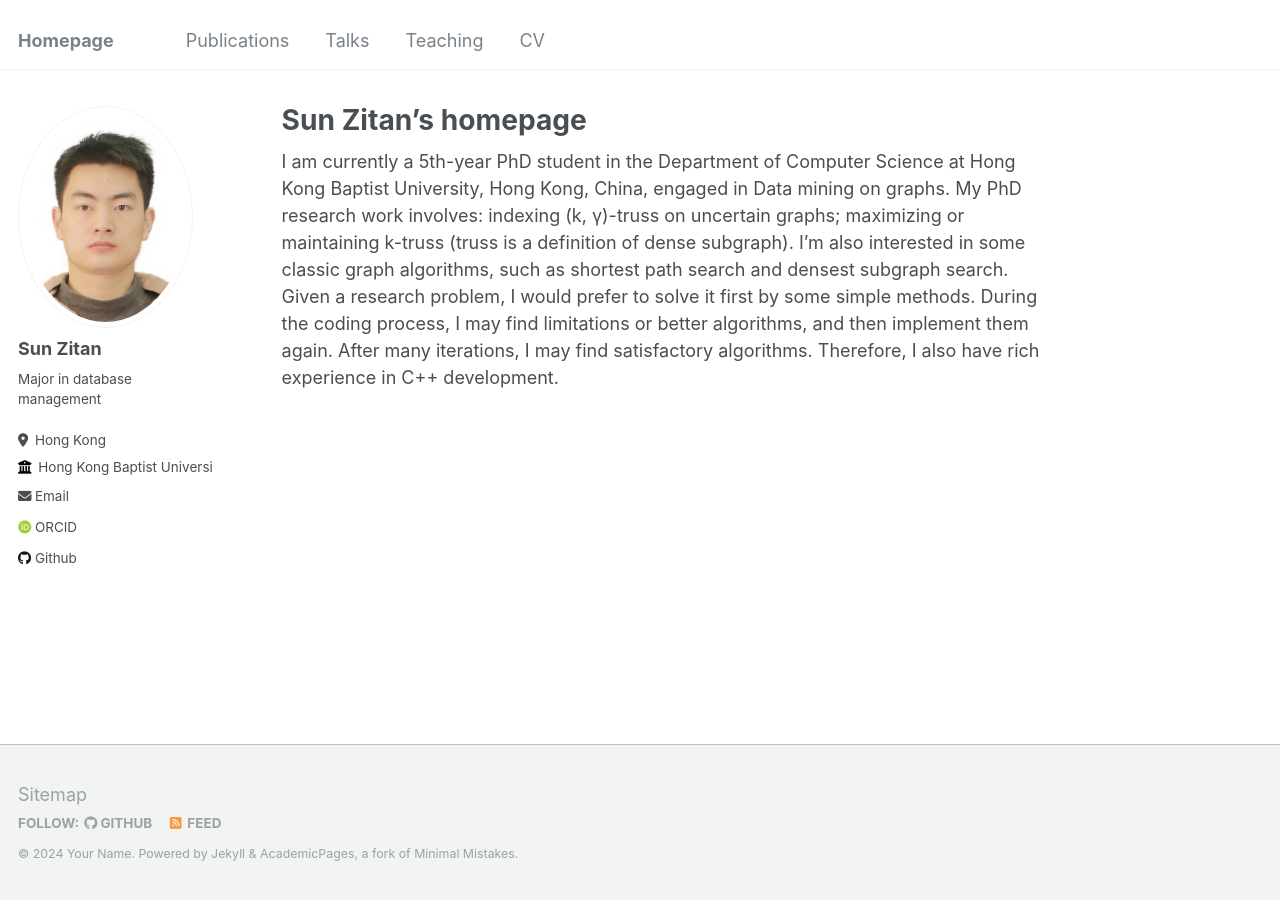
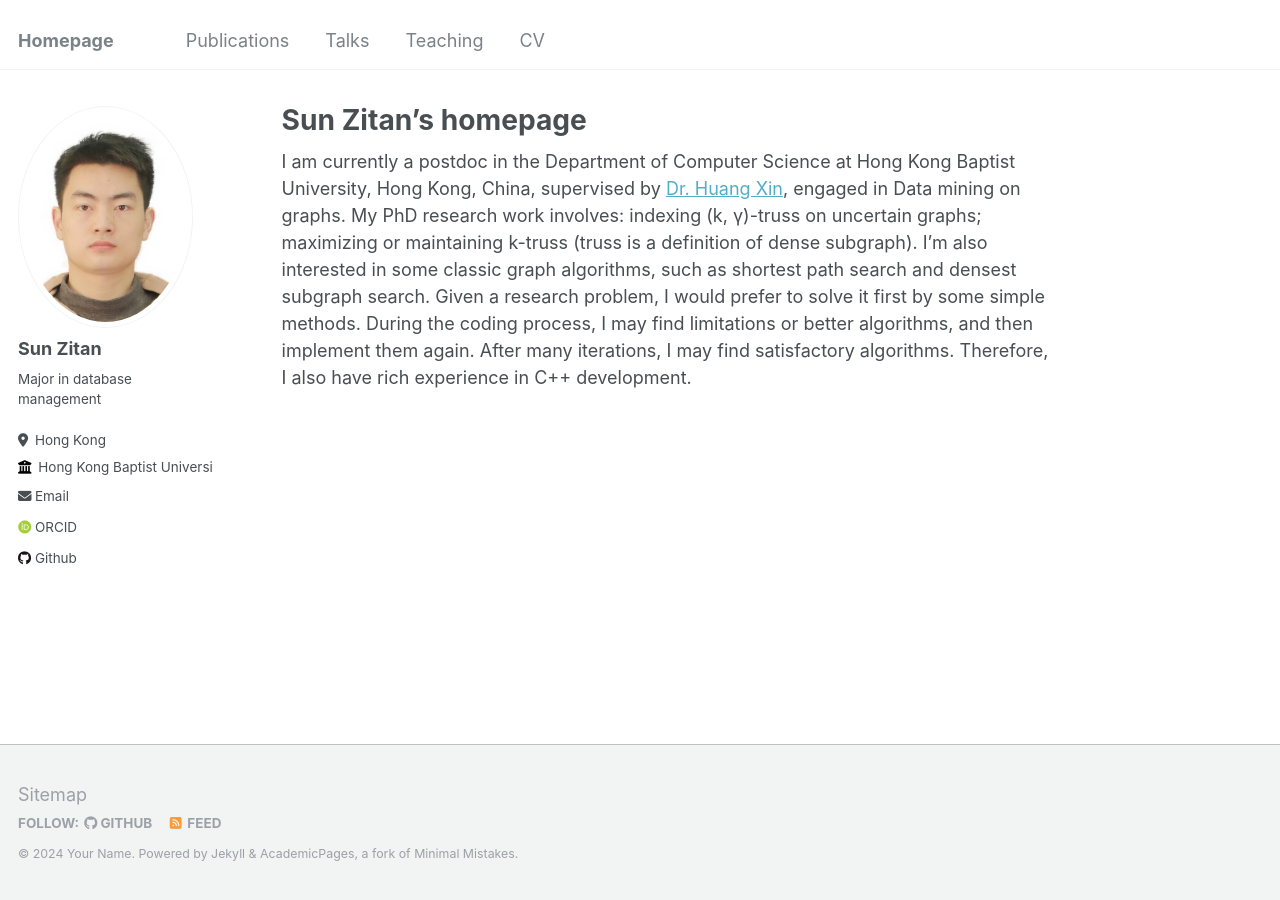
Before and after one commit to jinrdfh/HomePage, a Jekyll site: the page built from _pages/about.md, in a window 1280 px wide. Built offline with Jekyll 4.4.1, drawn with Linux system fonts in a browser that asks for light colours; some web fonts are replaced.

Commit message:
Update about.md

```diff
--- a/_pages/about.md
+++ b/_pages/about.md
@@ -7,7 +7,7 @@ redirect_from:
   - /about.html
 ---
 
-I am currently a 5th-year PhD student in the Department of Computer Science at Hong Kong Baptist University, Hong Kong, China, engaged in Data mining on graphs.
+I am currently a postdoc in the Department of Computer Science at Hong Kong Baptist University, Hong Kong, China, supervised by [Dr. Huang Xin](https://www.comp.hkbu.edu.hk/~xinhuang), engaged in Data mining on graphs.
 My PhD research work involves: indexing (k, &gamma;)-truss on uncertain graphs; maximizing or maintaining k-truss (truss is a definition of dense subgraph).
 I'm also interested in some classic graph algorithms, such as shortest path search and densest subgraph search.
 Given a research problem, I would prefer to solve it first by some simple methods.
```
